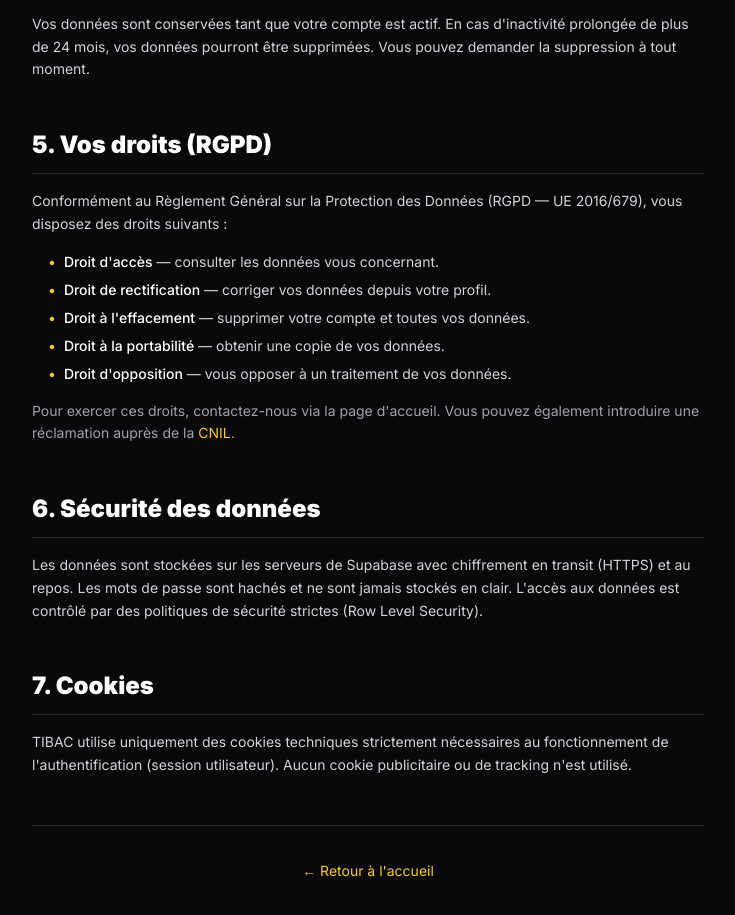
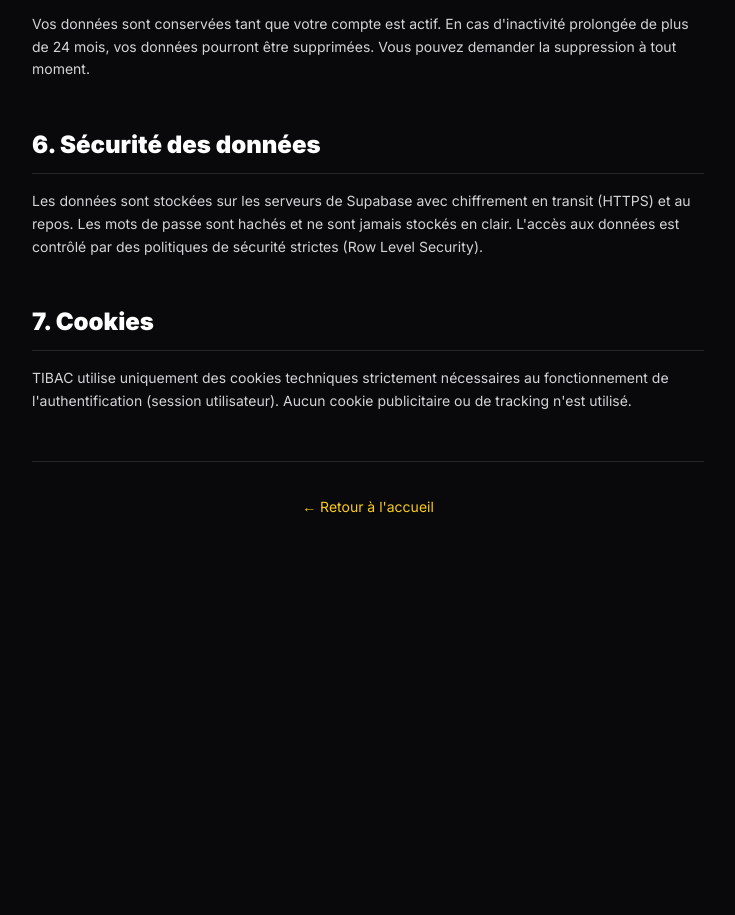
Before and after one commit to Martine9670/tibac, a Next.js app: page /legal in a window 1280 px wide. Shown: the part 920-1835 px from the top of the page, without its empty margins (272-1007 px from the left). After the commit the page ends 1502 px from the top, so only its background shows below. Built offline with nearby package versions, Linux system fonts and the light colour scheme.

Commit message:
update legal page

```diff
--- a/app/legal/page.tsx
+++ b/app/legal/page.tsx
@@ -43,19 +43,6 @@ export default function LegalPage() {
         </section>
 
         <section className="space-y-4">
-          <h2 className="text-2xl font-black text-white border-b border-zinc-800 pb-3">5. Vos droits (RGPD)</h2>
-          <p className="text-sm leading-relaxed">Conformément au Règlement Général sur la Protection des Données (RGPD — UE 2016/679), vous disposez des droits suivants :</p>
-          <ul className="text-sm space-y-2 ml-4">
-            <li className="flex gap-2"><span className="text-yellow-400">•</span><span><span className="font-medium text-white">Droit d'accès</span> — consulter les données vous concernant.</span></li>
-            <li className="flex gap-2"><span className="text-yellow-400">•</span><span><span className="font-medium text-white">Droit de rectification</span> — corriger vos données depuis votre profil.</span></li>
-            <li className="flex gap-2"><span className="text-yellow-400">•</span><span><span className="font-medium text-white">Droit à l'effacement</span> — supprimer votre compte et toutes vos données.</span></li>
-            <li className="flex gap-2"><span className="text-yellow-400">•</span><span><span className="font-medium text-white">Droit à la portabilité</span> — obtenir une copie de vos données.</span></li>
-            <li className="flex gap-2"><span className="text-yellow-400">•</span><span><span className="font-medium text-white">Droit d'opposition</span> — vous opposer à un traitement de vos données.</span></li>
-          </ul>
-          <p className="text-sm leading-relaxed text-zinc-400">Pour exercer ces droits, contactez-nous via la page d'accueil. Vous pouvez également introduire une réclamation auprès de la <a href="https://www.cnil.fr" className="text-yellow-400 hover:underline">CNIL</a>.</p>
-        </section>
-
-        <section className="space-y-4">
           <h2 className="text-2xl font-black text-white border-b border-zinc-800 pb-3">6. Sécurité des données</h2>
           <p className="text-sm leading-relaxed">Les données sont stockées sur les serveurs de Supabase avec chiffrement en transit (HTTPS) et au repos. Les mots de passe sont hachés et ne sont jamais stockés en clair. L'accès aux données est contrôlé par des politiques de sécurité strictes (Row Level Security).</p>
         </section>
```
